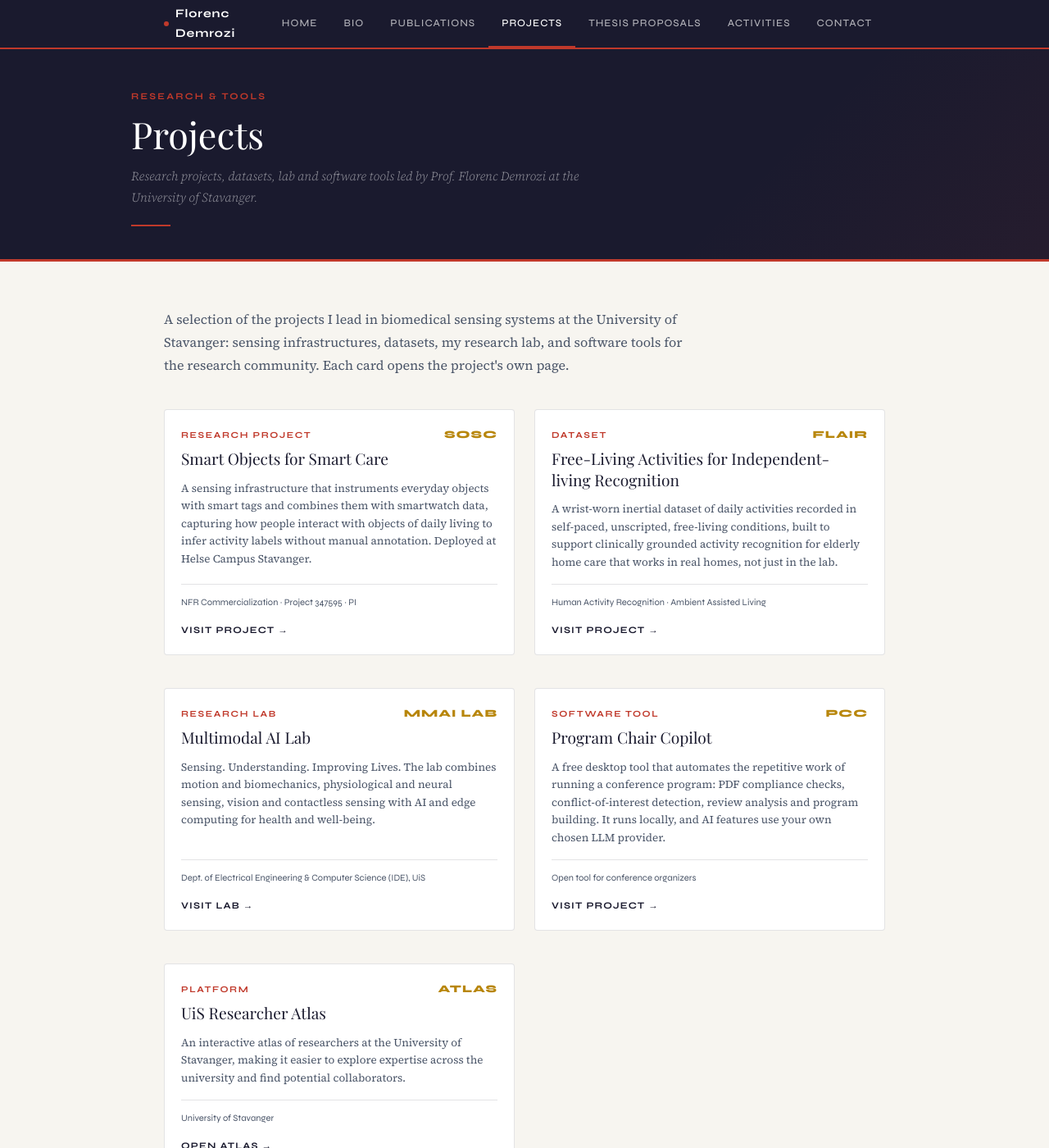
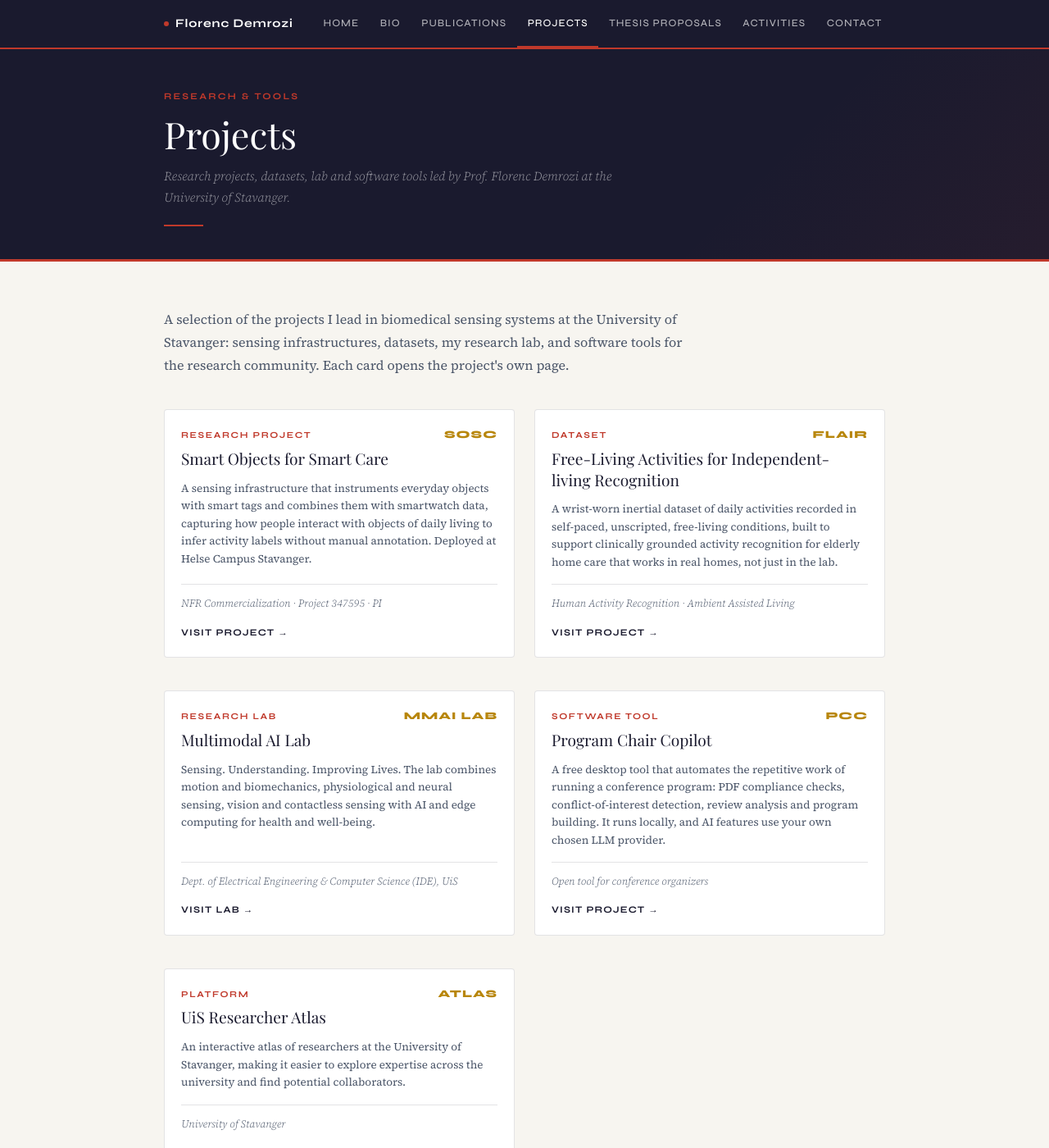
Before and after one commit to FlorencDemrozi/florencdemrozi.github.io, a Jekyll site: the page built from _pages/projects.html, in a window 1280 px wide and 1400 px high. Shown: the whole window at 82% size. Built offline with Jekyll 4.4.1, drawn with Linux system fonts in a browser that asks for light colours; some web fonts are replaced.

Commit message:
Fix nav logo wrapping, hero subtitle size and page-title alignment
Co-Authored-By: Claude Opus 5.5 <noreply@anthropic.com>

```diff
--- a/_data/cv.yml
+++ b/_data/cv.yml
@@ -6,7 +6,7 @@
 
 personal:
   name: "Florenc Demrozi"
-  title: "Ph.D. in Computer Science · Professor in Biomedical/Medical Engineering/Technology"
+  title: "Professor of Biomedical Sensing Systems"
   tagline_en: "Run towards the future without forgetting the past"
   tagline_al: "Vrapo drejt se ardhmes duke mos harrua kurrë të kaluarën"
   place_of_birth: "Durres, Albania"
--- a/assets/css/main.css
+++ b/assets/css/main.css
@@ -46,6 +46,7 @@ nav {
   font-family: var(--sans); font-size: 0.9rem; font-weight: 700;
   color: #fff; text-decoration: none; letter-spacing: 0.06em;
   display: flex; align-items: center; gap: 0.5rem;
+  white-space: nowrap; flex-shrink: 0; margin-right: 1.5rem;
 }
 .nav-dot {
   display: inline-block; width: 6px; height: 6px;
@@ -53,7 +54,7 @@ nav {
 }
 .nav-links { display: flex; list-style: none; }
 .nav-links li a {
-  display: block; padding: 0 1rem; height: 58px; line-height: 56px;
+  display: block; padding: 0 0.8rem; height: 58px; line-height: 56px;
   font-family: var(--sans); font-size: 0.78rem; font-weight: 500;
   letter-spacing: 0.08em; text-transform: uppercase;
   color: rgba(255,255,255,0.65); text-decoration: none;
@@ -87,7 +88,7 @@ nav {
   background: linear-gradient(135deg, transparent 40%, rgba(192,57,43,0.07));
   pointer-events: none;
 }
-.page-hero-inner { max-width: var(--max); margin: 0 auto; position: relative; }
+.page-hero-inner { max-width: calc(var(--max) - 2 * var(--pad)); margin: 0 auto; position: relative; }
 .page-kicker {
   font-family: var(--sans); font-size: 0.7rem; font-weight: 700;
   letter-spacing: 0.2em; text-transform: uppercase;
@@ -142,7 +143,7 @@ nav {
 }
 .hero-name em {
   font-style: italic; color: rgba(255,255,255,0.45);
-  font-size: 0.72em; display: block; font-weight: 300; margin-top: 0.2rem;
+  font-size: 0.42em; display: block; font-weight: 300; margin-top: 0.75rem; line-height: 1.3;
 }
 .hero-position {
   margin-top: 1.5rem; font-size: 1rem; color: rgba(255,255,255,0.65);
@@ -340,7 +341,7 @@ h2.section-title {
 .project-acr { font-family: var(--sans); font-size: 0.8rem; font-weight: 800; letter-spacing: 0.08em; color: var(--gold); }
 .project-card h3 { font-family: var(--serif); font-size: 1.2rem; font-weight: 400; line-height: 1.35; margin-bottom: 0.75rem; }
 .project-card p { font-size: 0.88rem; color: var(--slate); line-height: 1.7; margin-bottom: 1rem; flex-grow: 1; }
-.project-foot { font-family: var(--sans); font-size: 0.7rem; color: var(--slate); border-top: 1px solid var(--rule); padding-top: 0.75rem; margin-bottom: 0.9rem; }
+.project-foot { font-family: var(--body); font-style: italic; font-size: 0.8rem; color: var(--slate); border-top: 1px solid var(--rule); padding-top: 0.75rem; margin-bottom: 0.9rem; }
 .project-link { font-family: var(--sans); font-size: 0.72rem; font-weight: 700; letter-spacing: 0.1em; text-transform: uppercase; color: var(--ink); transition: color 0.2s; }
 .project-card:hover .project-link { color: var(--accent); }
 
@@ -431,6 +432,10 @@ footer { background: var(--ink); color: rgba(255,255,255,0.4); padding: 2rem var
 .fade-in-3 { animation-delay: 0.4s; }
 
 /* ── RESPONSIVE ──────────────────────────────────────────── */
+@media (max-width: 1000px) {
+  .nav-links { display: none; }
+  .hamburger { display: flex; }
+}
 @media (max-width: 800px) {
   .nav-links { display: none; }
   .hamburger { display: flex; }
```
